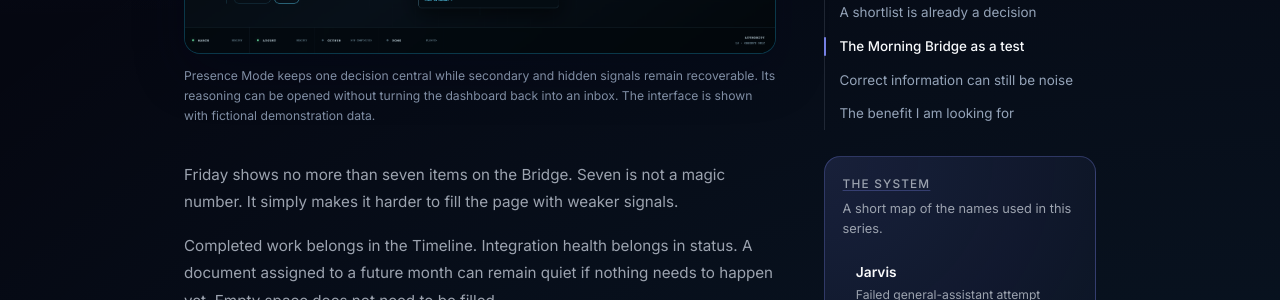
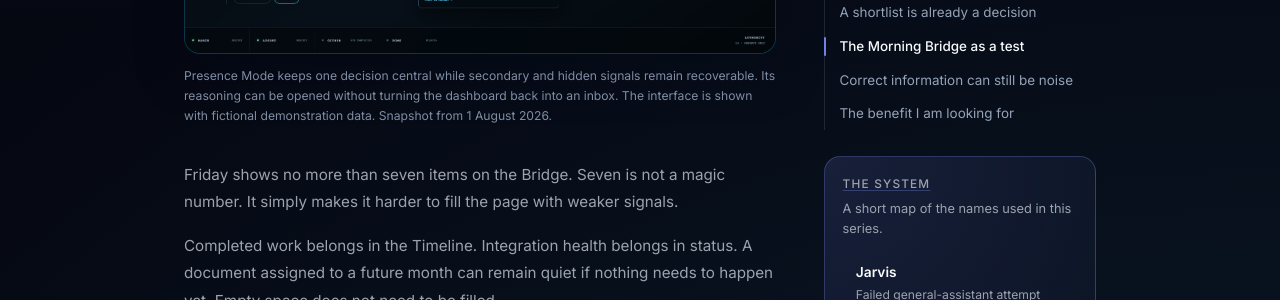
Before and after one commit to carlocaprini/carlocaprini.github.io, a Jekyll site: the page built from pages/thinking/i-need-my-ai-dashboard-to-leave-things-out.md, in a window 1280 px wide and 900 px high, scrolled down 2071 px. Shown: the part 192-492 px from the top of the window. Built offline with Jekyll 4.4.1, drawn with Linux system fonts in a browser that asks for light colours.

```diff
--- a/pages/thinking/i-need-my-ai-dashboard-to-leave-things-out.md
+++ b/pages/thinking/i-need-my-ai-dashboard-to-leave-things-out.md
@@ -53,7 +53,7 @@ The reduction from 45 records to four signals proved that the adapters, links, a
   <a class="article-figure-link" href="/assets/friday-presence-mode-public-demo.png" aria-label="Open the Friday Presence Mode interface image at full size">
     <img src="/assets/friday-presence-mode-public-demo.png" alt="Friday Presence Mode showing one primary August decision, three peripheral signals, one hidden signal and an expanded explanation of the priority." width="1639" height="960" loading="lazy" decoding="async">
   </a>
-  <figcaption>Presence Mode keeps one decision central while secondary and hidden signals remain recoverable. Its reasoning can be opened without turning the dashboard back into an inbox. The interface is shown with fictional demonstration data.</figcaption>
+  <figcaption>Presence Mode keeps one decision central while secondary and hidden signals remain recoverable. Its reasoning can be opened without turning the dashboard back into an inbox. The interface is shown with fictional demonstration data. Snapshot from 1 August 2026.</figcaption>
 </figure>
 
 Friday shows no more than seven items on the Bridge. Seven is not a magic number. It simply makes it harder to fill the page with weaker signals.
```
Also changed, not shown: docs/design-system.md (+4 -3 lines), pages/thinking/friday-connects-the-services-without-owning-their-work.md (+1 -1 lines), pages/thinking/why-i-started-building-friday.md (+2 -2 lines), README.md.
